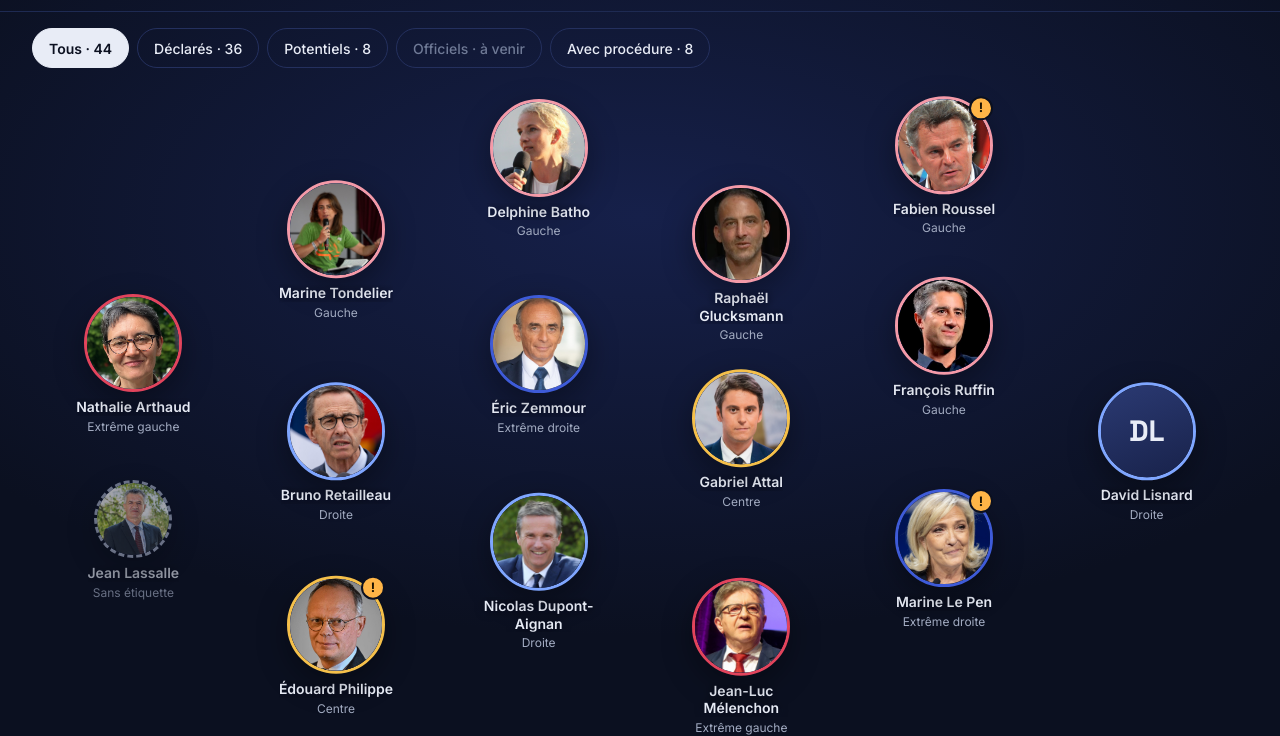
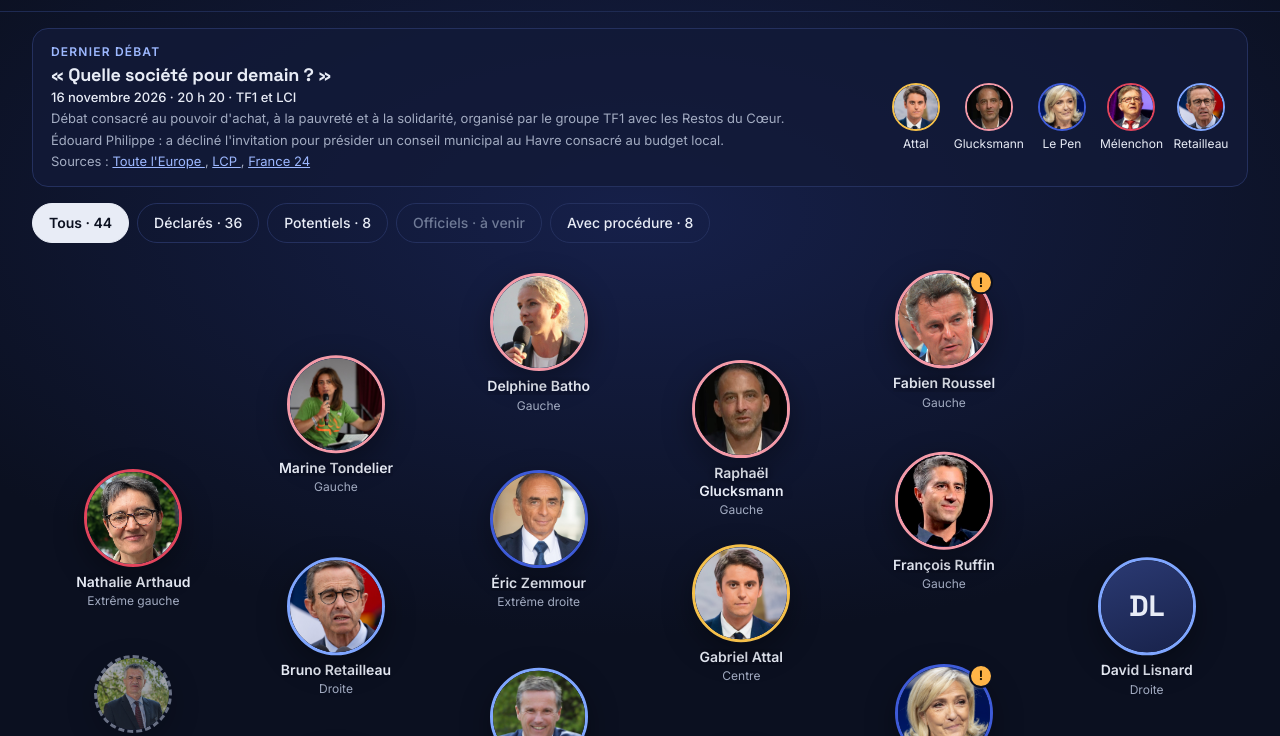
Before and after one commit to ValerianVrn/candidats2027, an Astro site: page / in a window 1280 px wide. Shown: the part 64-800 px from the top of the page. Built offline with nearby package versions, Linux system fonts and the light colour scheme; Astro itself is replaced by a stand-in of ours.

Commit message:
feat: show televised debates in the agenda and on the home page
Debates and major broadcasts live in src/data/events.json, shared by
their participants and validated like the rest (two outlets, known
candidates, absences only when sourced). Each participant's Agenda
lists them, absent invitees show the reported reason, and the home
page features the next announced debate or the last one from the past
three weeks. Seeds the TF1/LCI debate of 16 November 2026. The details
drawer now also opens on in-page hash changes.

Co-Authored-By: Claude Opus 5.5 <noreply@anthropic.com>

```diff
--- /dev/null
+++ b/src/components/DebateStrip.astro
@@ -0,0 +1,151 @@
+---
+/**
+ * Home page strip: the next announced debate, or the last one from the past three weeks.
+ * Participants' portraits open the same detail drawer as the cloud (class `card` + data-slug).
+ */
+import Avatar from './Avatar.astro';
+import { candidates, events, familleOf, fullName } from '../lib/data';
+import { formatDay } from '../lib/dates';
+import { homeDebate } from '../lib/events';
+
+const today = new Date().toISOString().slice(0, 10);
+const featured = homeDebate(events, today);
+const bySlug = new Map(candidates.map((c) => [c.slug, c]));
+---
+
+{featured && (
+  <section class="debate" aria-labelledby="debate-title">
+    <p class="kicker">{featured.upcoming ? 'Prochain débat' : 'Dernier débat'}</p>
+    <div class="row">
+      <div class="info">
+        <h2 id="debate-title">« {featured.event.title} »</h2>
+        <p class="when">
+          {formatDay(featured.event.date)}
+          {featured.event.time ? ` · ${featured.event.time.replace(':', ' h ')}` : ''} ·{' '}
+          {featured.event.channels.join(' et ')}
+        </p>
+        <p class="summary">{featured.event.summary}</p>
+        {featured.event.absents.length > 0 && (
+          <p class="absent">
+            {featured.event.absents
+              .map(
+                (a) =>
+                  `${fullName(bySlug.get(a.slug)!)} : ${a.note.charAt(0).toLowerCase()}${a.note.slice(1)}`,
+              )
+              .join(' ')}
+          </p>
+        )}
+        <p class="links">
+          {featured.event.replayUrl && (
+            <>
+              <a href={featured.event.replayUrl} target="_blank" rel="noopener">
+                Revoir le débat
+              </a>
+              {' · '}
+            </>
+          )}
+          Sources :{' '}
+          {featured.event.sources.map((s, i) => (
+            <>
+              {i > 0 && ', '}
+              <a href={s.url} target="_blank" rel="noopener">
+                {s.outlet}
+              </a>
+            </>
+          ))}
+        </p>
+      </div>
+      <ul class="faces" aria-label="Participants">
+        {featured.event.participants
+          .map((s) => bySlug.get(s)!)
+          .toSorted((a, b) => a.lastName.localeCompare(b.lastName, 'fr'))
+          .map((c) => (
+            <li style={`--ring:var(--f-${familleOf(c)})`}>
+              <a class="card face" href={`/candidat/${c.slug}`} data-slug={c.slug} aria-label={fullName(c)}>
+                <span class="face-ring">
+                  <Avatar candidate={c} size={44} />
+                </span>
+                <span class="face-name">{c.lastName}</span>
+              </a>
+            </li>
+          ))}
+      </ul>
+    </div>
+  </section>
+)}
+
+<style>
+  .debate {
+    margin: 16px var(--gutter) 0;
+    padding: 14px 18px;
+    border-radius: 16px;
+    background: color-mix(in srgb, var(--surface) 80%, transparent);
+    border: 1px solid var(--line);
+  }
+  .kicker {
+    margin: 0 0 4px;
+    font-size: 12px;
+    font-weight: 600;
+    letter-spacing: 0.1em;
+    text-transform: uppercase;
+    color: var(--accent);
+  }
+  .row {
+    display: flex;
+    flex-wrap: wrap;
+    align-items: center;
+    justify-content: space-between;
+    gap: 12px 24px;
+  }
+  .info {
+    flex: 1 1 360px;
+    min-width: 0;
+  }
+  h2 {
+    margin: 0;
+    font-size: 18px;
+  }
+  .info p {
+    margin: 2px 0 0;
+    font-size: 13px;
+  }
+  .when {
+    color: var(--ink);
+    font-weight: 500;
+  }
+  .summary,
+  .absent,
+  .links {
+    color: var(--muted);
+  }
+  .faces {
+    list-style: none;
+    margin: 0;
+    padding: 0;
+    display: flex;
+    flex-wrap: wrap;
+    gap: 10px;
+  }
+  .face {
+    display: flex;
+    flex-direction: column;
+    align-items: center;
+    gap: 4px;
+    color: var(--ink);
+    text-decoration: none;
+    min-width: 56px;
+  }
+  .face-ring {
+    display: flex;
+    border-radius: 50%;
+    border: 2px solid var(--ring);
+    transition: transform 0.2s ease;
+  }
+  .face:hover .face-ring,
+  .face:focus-visible .face-ring {
+    transform: scale(1.08);
+  }
+  .face-name {
+    font-size: 12px;
+  }
+</style>
--- /dev/null
+++ b/src/data/events.json
@@ -0,0 +1,45 @@
+[
+  {
+    "id": "debat-tf1-lci-2026-11-16",
+    "kind": "debat",
+    "date": "2026-11-16",
+    "time": "20:20",
+    "title": "Quelle société pour demain ?",
+    "channels": ["TF1", "LCI"],
+    "summary": "Débat consacré au pouvoir d'achat, à la pauvreté et à la solidarité, organisé par le groupe TF1 avec les Restos du Cœur.",
+    "participants": [
+      "gabriel-attal",
+      "raphael-glucksmann",
+      "marine-le-pen",
+      "jean-luc-melenchon",
+      "bruno-retailleau"
+    ],
+    "absents": [
+      {
+        "slug": "edouard-philippe",
+        "note": "A décliné l'invitation pour présider un conseil municipal au Havre consacré au budget local."
+      }
+    ],
+    "replayUrl": null,
+    "sources": [
+      {
+        "url": "https://www.touteleurope.eu/vie-politique-des-etats-membres/presidentielle-2027-candidats-horaires-themes-ce-qu-il-faut-savoir-sur-le-debat-du-16-novembre-sur-tf1-et-lci/",
+        "outlet": "Toute l'Europe",
+        "title": "Présidentielle 2027 : candidats, horaires, thèmes… Ce qu'il faut savoir sur le débat du 16 novembre sur TF1 et LCI",
+        "date": "2026-11-16"
+      },
+      {
+        "url": "https://lcp.fr/actualites/presidentielle-2027-pourquoi-edouard-philippe-sera-absent-du-debat-face-a-marine-le-pen",
+        "outlet": "LCP",
+        "title": "Présidentielle 2027: pourquoi Edouard Philippe sera absent du débat face à Marine Le Pen et Jean-Luc Mélenchon sur TF1",
+        "date": "2026-11-16"
+      },
+      {
+        "url": "https://www.france24.com/fr/france/20261116-imp%C3%B4ts-logement-smic-les-candidats-%C3%A0-la-pr%C3%A9sidentielle-d%C3%A9battent-de-leurs-propositions",
+        "outlet": "France 24",
+        "title": "Impôts, logement, Smic... les candidats à la présidentielle débattent de leurs propositions",
+        "date": "2026-11-16"
+      }
+    ]
+  }
+]
--- a/src/lib/data.ts
+++ b/src/lib/data.ts
@@ -3,8 +3,10 @@ import {
   candidateSchema,
   changelogSchema,
   electionSchema,
+  eventSchema,
   partySchema,
   siteSchema,
+  type CampaignEvent,
   type Candidate,
   type Famille,
   type Party,
@@ -13,6 +15,7 @@ import electionJson from '../data/election.json';
 import partiesJson from '../data/parties.json';
 import changelogJson from '../data/changelog.json';
 import siteJson from '../data/site.json';
+import eventsJson from '../data/events.json';
 import { isFeatured } from './criteria';
 
 function parse<T>(schema: z.ZodType<T>, value: unknown, where: string): T {
@@ -62,3 +65,22 @@ export const activeCandidates = candidates.filter((c) => c.status !== 'retire');
 /** Main cloud vs « Autres candidatures », by the published criterion (src/lib/criteria.ts). */
 export const featuredCandidates = activeCandidates.filter((c) => isFeatured(c, partyOf(c)));
 export const otherCandidates = activeCandidates.filter((c) => !isFeatured(c, partyOf(c)));
+
+/** Debates and major broadcasts, newest first. */
+export const events: CampaignEvent[] = parse(z.array(eventSchema), eventsJson, 'src/data/events.json')
+  .map((e) => {
+    for (const slug of [...e.participants, ...e.absents.map((a) => a.slug)]) {
+      if (!candidates.some((c) => c.slug === slug)) {
+        throw new Error(`src/data/events.json: event "${e.id}" names unknown candidate "${slug}"`);
+      }
+    }
+    return e;
+  })
+  .toSorted((a, b) => b.date.localeCompare(a.date));
+
+/** Events a candidate took part in or declined. */
+export function eventsOf(slug: string): { event: CampaignEvent; absent: { note: string } | null }[] {
+  return events
+    .filter((e) => e.participants.includes(slug) || e.absents.some((a) => a.slug === slug))
+    .map((e) => ({ event: e, absent: e.absents.find((a) => a.slug === slug) ?? null }));
+}
--- /dev/null
+++ b/src/lib/events.ts
@@ -0,0 +1,24 @@
+import type { CampaignEvent } from './schemas.ts';
+
+/** How long a past debate stays on the home page (days). */
+export const RECENT_DAYS = 21;
+
+/**
+ * The debate to feature on the home page: the next announced one (today or later), otherwise the most recent
+ * one from the last RECENT_DAYS days, otherwise none.
+ */
+export function homeDebate(
+  events: readonly CampaignEvent[],
+  today: string,
+): { event: CampaignEvent; upcoming: boolean } | null {
+  const debates = events.filter((e) => e.kind === 'debat');
+  const next = debates.filter((e) => e.date >= today).toSorted((a, b) => a.date.localeCompare(b.date))[0];
+  if (next) return { event: next, upcoming: true };
+  const limit = new Date(`${today}T12:00:00Z`);
+  limit.setUTCDate(limit.getUTCDate() - RECENT_DAYS);
+  const since = limit.toISOString().slice(0, 10);
+  const last = debates
+    .filter((e) => e.date < today && e.date >= since)
+    .toSorted((a, b) => b.date.localeCompare(a.date))[0];
+  return last ? { event: last, upcoming: false } : null;
+}
--- a/src/lib/schemas.ts
+++ b/src/lib/schemas.ts
@@ -160,3 +160,27 @@ export const changelogEntrySchema = z.object({
 });
 export const changelogSchema = z.array(changelogEntrySchema);
 export type ChangelogEntry = z.infer<typeof changelogEntrySchema>;
+
+/** A televised debate or major broadcast, shared by every candidate taking part (src/data/events.json). */
+export const eventSchema = z.object({
+  id: z.string().regex(/^[a-z0-9-]+$/),
+  kind: z.enum(['debat', 'emission']),
+  date: isoDate,
+  /** Start time, Paris time (HH:MM), when the sources give it. */
+  time: z
+    .string()
+    .regex(/^\d{2}:\d{2}$/)
+    .nullable(),
+  /** Programme title as broadcast, e.g. « Quelle société pour demain ? ». */
+  title: z.string().min(1),
+  channels: z.array(z.string().min(1)).min(1),
+  /** One neutral sentence on the format or theme. */
+  summary: z.string().min(1),
+  participants: z.array(z.string()).min(1),
+  /** Invited candidates who declined, with the reason as reported. */
+  absents: z.array(z.object({ slug: z.string(), note: z.string().min(1) })),
+  /** Official replay (broadcaster's site or channel), when one exists. */
+  replayUrl: httpsUrl.nullable(),
+  sources,
+});
+export type CampaignEvent = z.infer<typeof eventSchema>;
--- a/src/pages/index.astro
+++ b/src/pages/index.astro
@@ -5,12 +5,14 @@ import CandidateDetail from '../components/CandidateDetail.astro';
 import QuizLens from '../components/QuizLens.astro';
 import OtherCandidates from '../components/OtherCandidates.astro';
 import AdSlot from '../components/AdSlot.astro';
+import DebateStrip from '../components/DebateStrip.astro';
 import { activeCandidates, featuredCandidates, otherCandidates } from '../lib/data';
 ---
 
 <Base section="candidats" ads>
   <h1 class="visually-hidden">Les candidats à l'élection présidentielle de 2027</h1>
   <QuizLens />
+  <DebateStrip />
   <CardCloud candidates={featuredCandidates} everyone={activeCandidates} />
   <OtherCandidates candidates={otherCandidates} />
 
@@ -109,8 +111,12 @@ import { activeCandidates, featuredCandidates, otherCandidates } from '../lib/da
     }
   });
 
-  const initial = decodeURIComponent(location.hash.slice(1));
-  if (initial && !initial.includes('=')) open(initial);
+  function openFromHash() {
+    const slug = decodeURIComponent(location.hash.slice(1));
+    if (slug && !slug.includes('=')) open(slug);
+  }
+  openFromHash();
+  window.addEventListener('hashchange', openFromHash);
 </script>
 
 <style>
```
Also changed, not shown: CLAUDE.md (+2 -1 lines), docs/daily-update-prompt.md (+2 -0 lines), docs/research-brief.md (+10 -0 lines), scripts/check-data.ts (+20 -1 lines), src/components/CandidateDetail.astro (+33 -1 lines), src/lib/events.test.ts (added, +35 -0 lines), src/lib/guardrails.test.ts (+30 -1 lines), src/lib/guardrails.ts (+12 -1 lines), CHANGELOG.md.
